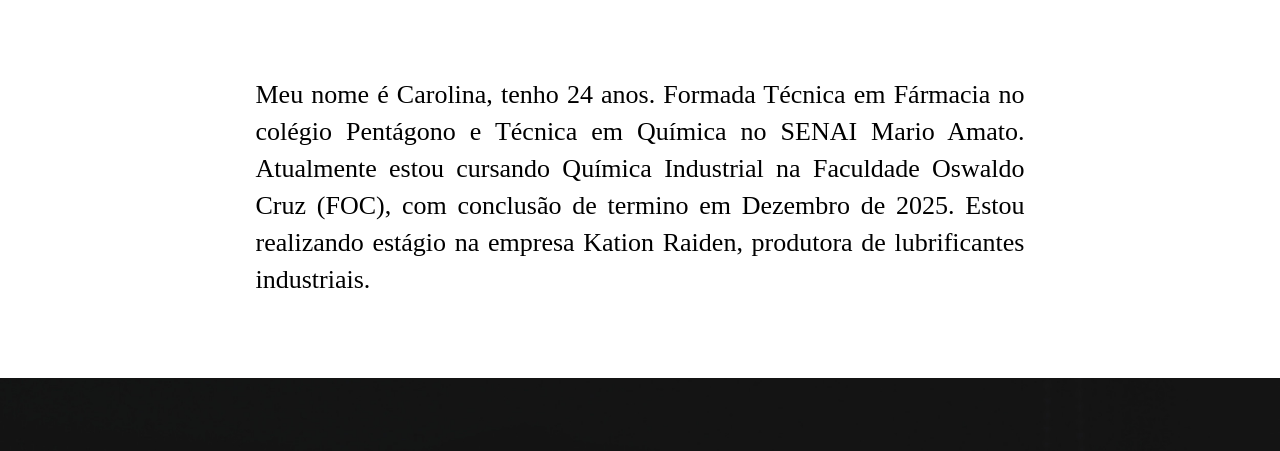
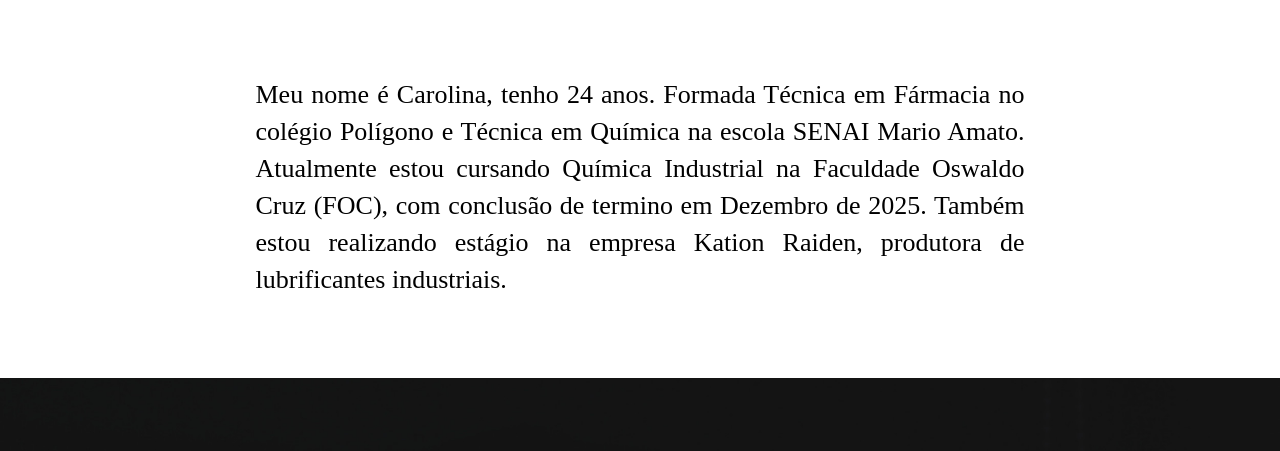
Before and after one commit to carolinaberton/e-repositorio, a plain HTML site: page index.html in a window 1280 px wide. Shown: the part 349-800 px from the top of the page. Drawn offline with Linux system fonts and the light colour scheme; a web font is replaced by a local one.

Commit message:
Modify: Alterado o texto de colégio Pentágono para Polígono

```diff
--- a/index.html
+++ b/index.html
@@ -24,9 +24,9 @@
     <div class="text">
         <p>
             Meu nome é Carolina, tenho 24 anos.
-            Formada Técnica em Fármacia no colégio Pentágono e Técnica em Química no SENAI Mario Amato.
+            Formada Técnica em Fármacia no colégio Polígono e Técnica em Química na escola SENAI Mario Amato.
             Atualmente estou cursando Química Industrial na Faculdade Oswaldo Cruz (FOC), com conclusão de termino em Dezembro de 2025.
-            Estou realizando estágio na empresa Kation Raiden, produtora de lubrificantes industriais.
+            Também estou realizando estágio na empresa Kation Raiden, produtora de lubrificantes industriais.
         </p>
     </div>
 </section>
```
